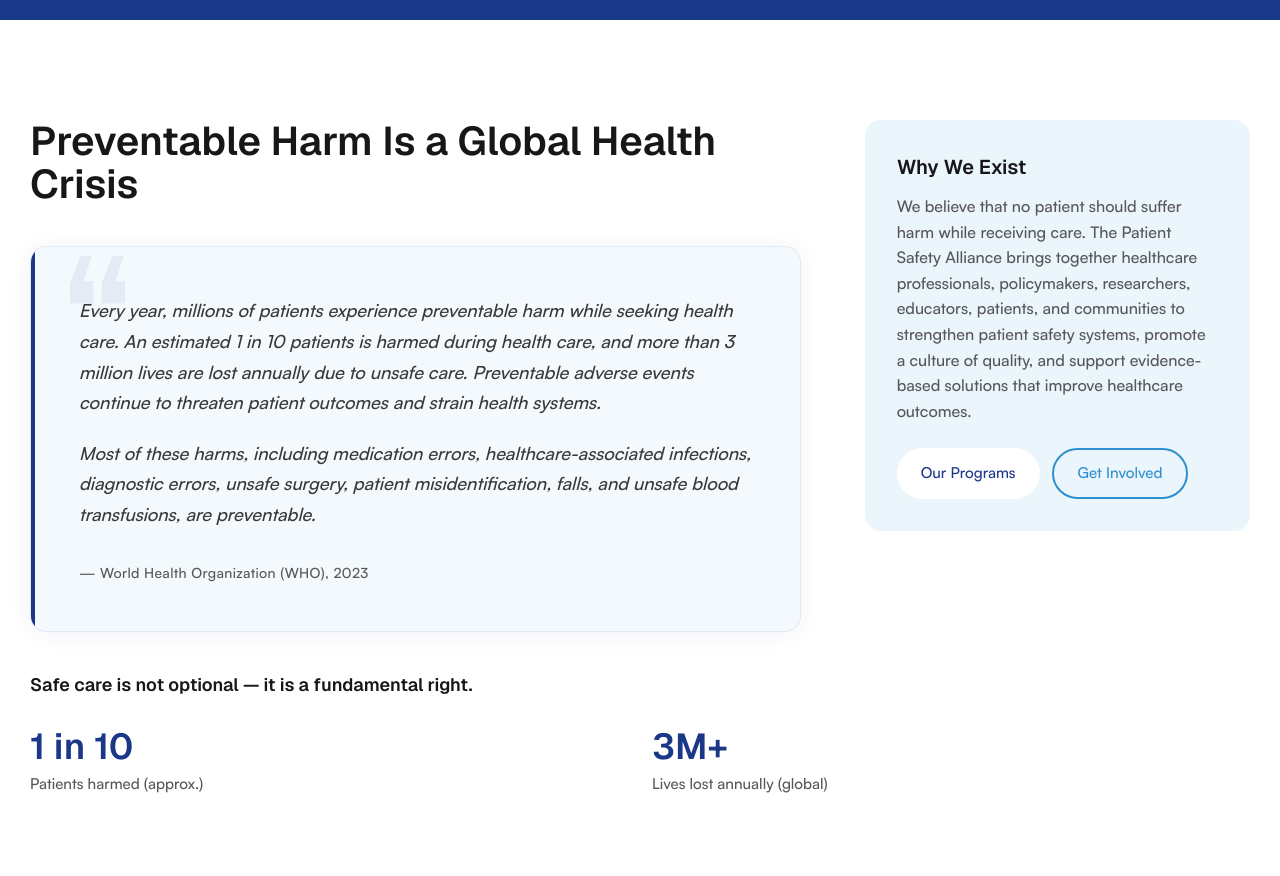
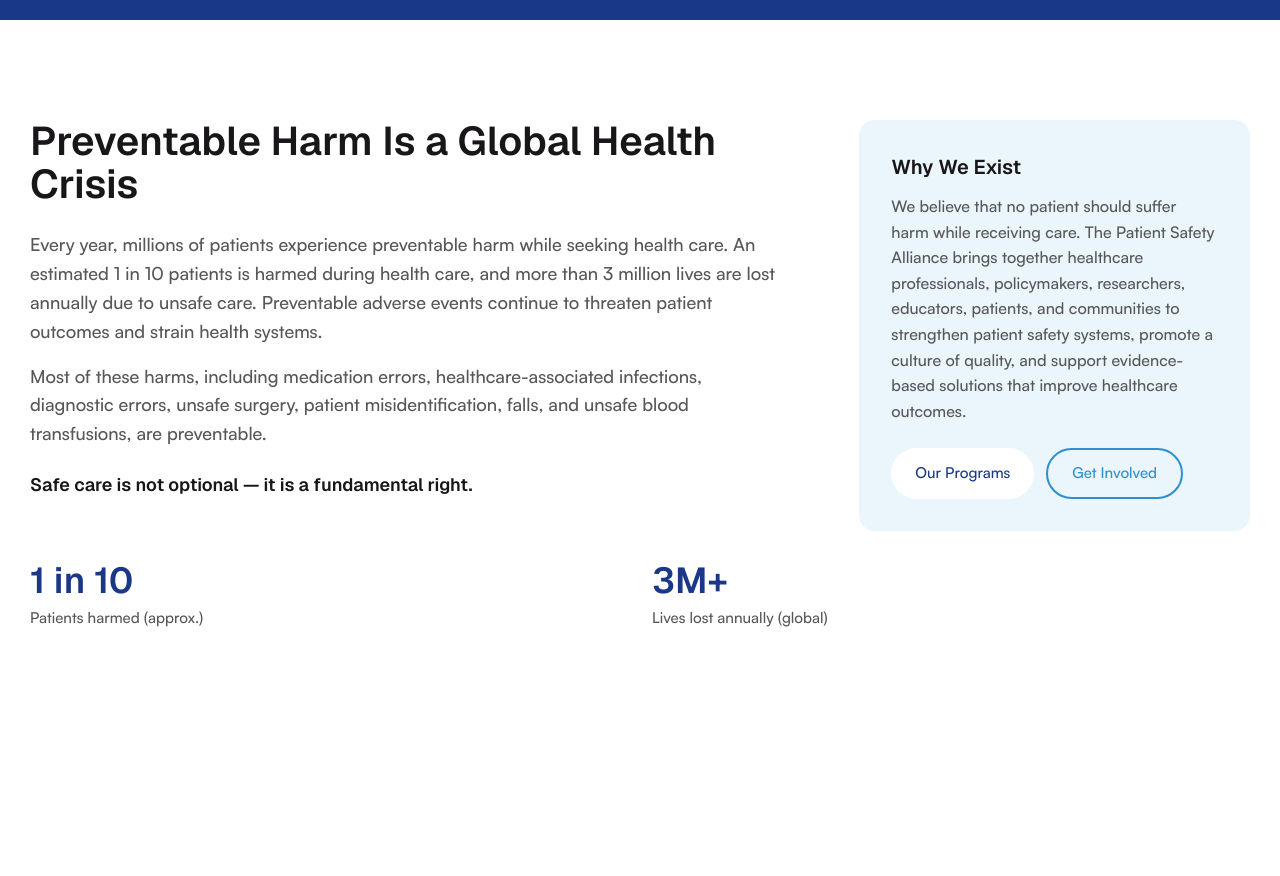
Before and after one commit to psatz2026/psatanzania, a Next.js app: page / in a window 1280 px wide. Shown: the part 780-1656 px from the top of the page. Built offline with nearby package versions, Linux system fonts and the light colour scheme.

Commit message:
Restore UrgencySection.tsx to pre-branding update

```diff
--- a/components/sections/UrgencySection.tsx
+++ b/components/sections/UrgencySection.tsx
@@ -1,72 +1,43 @@
 import Button from "@/components/ui/Button";
-import AnimateIn from "@/components/ui/AnimateIn";
 import NoSSRAccessibleCounters from "@/components/ui/NoSSRAccessibleCounters";
 
 export default function UrgencySection() {
   return (
     <section id="urgency" className="py-[60px] lg:py-[100px]">
       <div className="max-w-[1460px] mx-auto px-5 sm:px-[30px]">
-        <div className="grid grid-cols-1 lg:grid-cols-[2fr_1fr] gap-12 lg:gap-16 items-start">
+        <div className="grid grid-cols-1 lg:grid-cols-[2fr_1fr] gap-12 items-start">
 
-          {/* Left: heading + editorial WHO quotation */}
-          <div className="min-w-0">
-            <AnimateIn>
+          {/* Left: Urgency statement */}
+          <div>
             <h2 className="font-heading text-[34px] lg:text-[40px] leading-[1.08] text-carbon-black">
               Preventable Harm Is a Global Health Crisis
             </h2>
-            </AnimateIn>
 
-            <AnimateIn delay={0.08} className="mt-8 lg:mt-10">
-              <figure className="relative overflow-hidden rounded-2xl border border-navy-blue/8 bg-ice-blue/60 pl-0 shadow-[0_2px_24px_rgba(27,56,136,0.06)]">
-                {/* Left brand accent */}
-                <div
-                  aria-hidden
-                  className="absolute inset-y-0 left-0 w-[3px] sm:w-1 bg-navy-blue rounded-l-2xl"
-                />
-
-                {/* Decorative quotation mark */}
-                <span
-                  aria-hidden
-                  className="pointer-events-none absolute -top-3 left-5 sm:left-8 font-heading text-[120px] sm:text-[160px] leading-none text-navy-blue/[0.07] select-none"
-                >
-                  &ldquo;
-                </span>
-
-                <div className="relative px-6 py-8 sm:px-10 sm:py-10 lg:px-12 lg:py-12">
-                  <blockquote
-                    cite="https://www.who.int/news-room/fact-sheets/detail/patient-safety"
-                    className="max-w-[68ch]"
-                  >
-                    <p className="font-body text-[17px] sm:text-[18px] leading-[1.7] text-carbon-black/85 italic">
+            <p className="mt-6 font-body text-[18px] leading-[1.6] text-steel-gray max-w-[760px]">
               Every year, millions of patients experience preventable harm while seeking
               health care. An estimated 1 in 10 patients is harmed during health care, and
-                      more than 3 million lives are lost annually due to unsafe care. Preventable
-                      adverse events continue to threaten patient outcomes and strain health
-                      systems.
+              more than 3 million lives are lost annually due to unsafe care. Preventable adverse events
+              continue to threaten patient outcomes and strain health systems.
             </p>
-                    <p className="mt-5 font-body text-[17px] sm:text-[18px] leading-[1.7] text-carbon-black/85 italic">
+
+            <p className="mt-4 font-body text-[18px] leading-[1.6] text-steel-gray max-w-[760px]">
               Most of these harms, including medication errors, healthcare-associated
-                      infections, diagnostic errors, unsafe surgery, patient misidentification,
-                      falls, and unsafe blood transfusions, are preventable.
+              infections, diagnostic errors, unsafe surgery, patient misidentification, falls,
+              and unsafe blood transfusions, are preventable.
             </p>
-                  </blockquote>
 
-                  <figcaption className="mt-7 sm:mt-8 font-body text-[13px] sm:text-[14px] leading-[1.5] tracking-wide text-steel-gray">
-                    <cite className="not-italic">— World Health Organization (WHO), 2023</cite>
-                  </figcaption>
-                </div>
-              </figure>
-            </AnimateIn>
-
-            <AnimateIn delay={0.14}>
-              <p className="mt-8 lg:mt-10 font-heading text-[18px] leading-[1.4] text-carbon-black">
+            <p className="mt-6 font-heading text-[18px] leading-[1.4] text-carbon-black">
               <strong>Safe care is not optional — it is a fundamental right.</strong>
             </p>
-            </AnimateIn>
+
+            {/* Counters row — accessible, reduced-motion aware */}
+            <div>
+              {/* Import is client-only; component lives in components/ui */}
+              {/* eslint-disable-next-line @next/next/no-assign-imports */}
+            </div>
           </div>
 
           {/* Right: Why we exist card */}
-          <AnimateIn delay={0.1}>
           <aside className="rounded-2xl bg-ice-blue p-6 lg:p-8">
             <h3 className="font-heading text-[20px] text-carbon-black">Why We Exist</h3>
             <p className="mt-3 font-body text-[16px] leading-[1.6] text-steel-gray">
@@ -87,10 +58,10 @@
               <Button label="Get Involved" href="/become-a-volunteer" variant="outlined" />
             </div>
           </aside>
-          </AnimateIn>
 
         </div>
 
+        {/* Counters (client component) */}
         <div className="mt-6">
           <NoSSRAccessibleCounters />
         </div>
```
Lines whose indentation alone changed are shown as unchanged.
